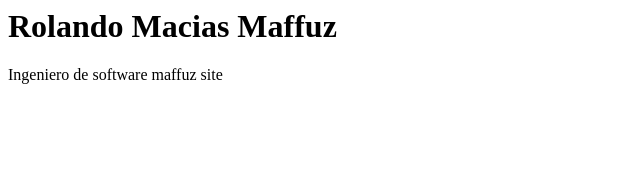
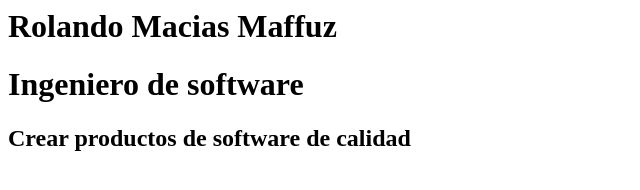
Before and after one commit to maffuz/maffuz.github.io, a plain HTML site: page index.html in a window 1280 px wide. Shown: the whole page, without its empty margins (0-640 px from the left). Drawn offline with Linux system fonts and the light colour scheme.

Commit message:
Tercera tarea del header

```diff
--- a/index.html
+++ b/index.html
@@ -1,8 +1,7 @@
 <html>
   <body>
      <div> <h1> Rolando Macias Maffuz </hi> </div>
-     <hi> Ingeniero de software </h1>
-
-    maffuz site
+     <h1> Ingeniero de software </h1>
+     <h2> Crear productos de software de calidad </h2>
   </body>
   </html>
```
